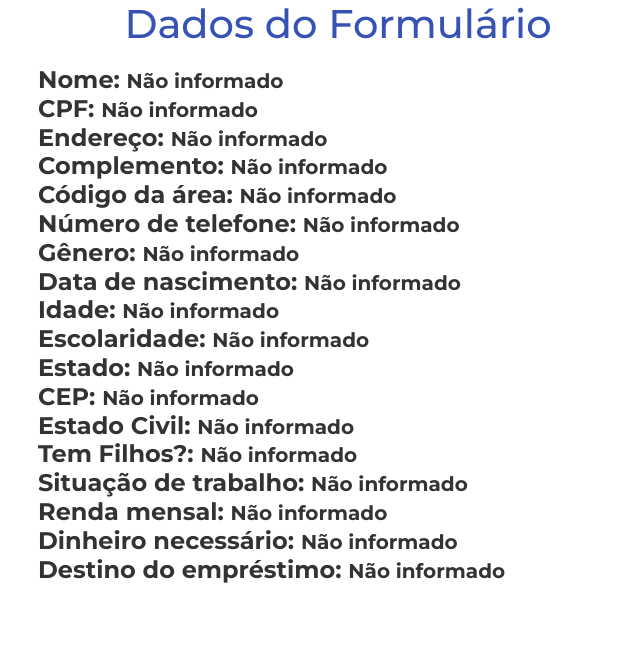
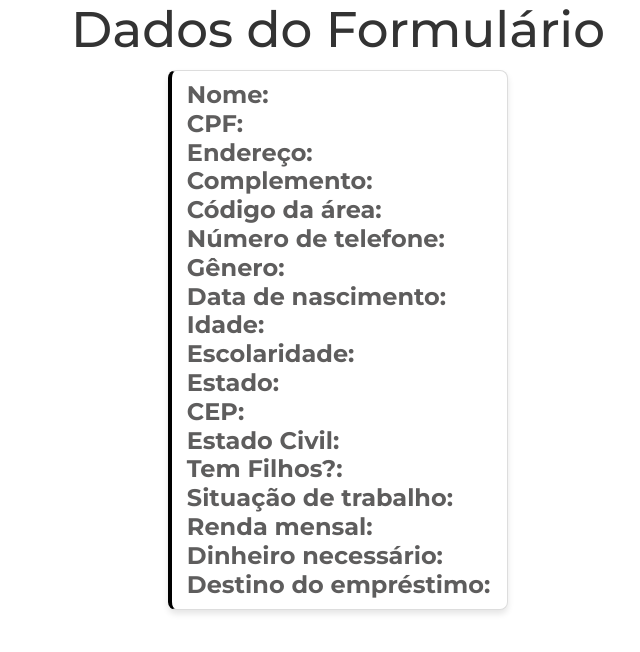
Before and after one commit to marco-oliveira7/form, a plain HTML site: page dados.html in a window 1280 px wide. Shown: the whole page, without its empty margins (302-942 px from the left). Drawn offline with Linux system fonts and the light colour scheme.

Commit message:
Melhorias gerais

```diff
--- a/css/style.css
+++ b/css/style.css
@@ -16,7 +16,11 @@ body {
 }
 
 .titulo-form {
-    color: #3652b5;
+
+    font-size: 50px;
+    text-align: center;
+    color: #333;
+    margin-bottom: 10px;
 }
 
 label {
@@ -118,7 +122,7 @@ span{
     position: absolute;
     top: 16.5%;
     left: 60%;
-    color: #3652b5;
+    color: #000000;
     font-size: 0.7rem;
 }
 
@@ -140,8 +144,20 @@ span{
 
 /* Estilizando o contêiner da resposta */
 .resp-form {
-    width: 600px;  /* Largura do contêiner */
-    margin-top: 10px;
+    background-color: #ffffff;
+    border: 1px solid #ddd;
+    border-radius: 8px;
+    box-shadow: 0 4px 6px rgba(0, 0, 0, 0.1);
+    padding: 10px;
+    max-width: 600px;
+    line-height: 1.6;
+    border-left: 4px solid #000000;
+    padding-left: 15px;
+    transition: transform 0.3s ease, box-shadow 0.3s ease;
+}
+.resp-form:hover{
+    transform: scale(1.02);
+    box-shadow: 0 6px 12px rgba(0, 0, 0, 0.15);
 }
 
 /* Estilizando o título (h4) e a resposta (p) para ficarem na mesma linha */
@@ -150,13 +166,14 @@ span{
 
     margin: 0;  /* Remove a margem */
     font-weight: bold;  /* Deixa o texto mais forte */
-    color: #333;  /* Cor do texto */
+    color: #5e5d5d;  /* Cor do texto */
 }
 
 .resp-form p {
     display: inline-block;  /* Faz com que o p fique na mesma linha */
     margin: 0;  /* Remove a margem */
     font-size: 20px;  /* Tamanho da fonte */
+    color:#333
 
 
 }
--- a/dados.html
+++ b/dados.html
@@ -37,9 +37,9 @@
     <h4>Destino do empréstimo: <p id="destinoEmprestimo"></p></h4>
     </div>
 
+    <script src="./js/main.js"></script>
+    <script src="./js/dados.js"></script>
 
-    <script src="./js/dados.js"></script>
-    <script src="./js/main.js"></script>
 
 </body>
 
--- a/js/dados.js
+++ b/js/dados.js
@@ -1,37 +1,58 @@
+
+
+
 // Captura os parâmetros da URL
-const urlParams = new URLSearchParams(window.location.search);
+// const urlParams = new URLSearchParams(window.location.search);
 
-// Mapeia os dados para seus respectivos elementos
-document.addEventListener("DOMContentLoaded", () => {
-    const campos = [
-        { id: "nome", param: "inputName" },
-        { id: "cpf", param: "inputCPF" },
-        { id: "endereco", param: "inputAddress" },
-        { id: "complemento", param: "inputComp" },
-        { id: "codigoArea", param: "inputCod" },
-        { id: "telefone", param: "inputTel" },
-        { id: "genero", param: "inputGen" },
-        { id: "dataNascimento", param: "inputBirth" },
-        { id: "idade", param: "outputIdade" },
-        { id: "escolaridade", param: "inputSchool" },
-        { id: "estado", param: "inputState" },
-        { id: "cep", param: "inputCEP" },
-        { id: "estadoCivil", param: "inputStatus" },
-        { id: "filhos", param: "inputChild" },
-        { id: "trabalho", param: "inputWork" },
-        { id: "rendaMensal", param: "inputGains" },
-        { id: "dinheiroNecessario", param: "inputMoney" },
-        { id: "destinoEmprestimo", param: "inputDestiny" },
-    ];
+// // Mapeia os dados para seus respectivos elementos
+// document.addEventListener("DOMContentLoaded", () => {
+//     const campos = [
+//         { id: "nome", param: "inputName" },
+//         { id: "cpf", param: "inputCPF" },
+//         { id: "endereco", param: "inputAddress" },
+//         { id: "complemento", param: "inputComp" },
+//         { id: "codigoArea", param: "inputCod" },
+//         { id: "telefone", param: "inputTel" },
+//         { id: "genero", param: "inputGen" },
+//         { id: "dataNascimento", param: "inputBirth" },
+//         { id: "idade", param: "idade" },
+//         { id: "escolaridade", param: "inputSchool" },
+//         { id: "estado", param: "inputState" },
+//         { id: "cep", param: "inputCEP" },
+//         { id: "estadoCivil", param: "inputStatus" },
+//         { id: "filhos", param: "inputChild" },
+//         { id: "trabalho", param: "inputWork" },
+//         { id: "rendaMensal", param: "inputGains" },
+//         { id: "dinheiroNecessario", param: "inputMoney" },
+//         { id: "destinoEmprestimo", param: "inputDestiny" },
+//     ];
 
-    campos.forEach(campo => {
-        const elemento = document.querySelector(`#${campo.id}`);
-        if (elemento && urlParams.has(campo.param)) {
-            // Preenche o campo com o valor da URL
-            elemento.textContent = urlParams.get(campo.param) || 'Não informado';
-        } else if (elemento) {
-            // Caso o parâmetro não exista na URL, coloca 'Não informado'
-            elemento.textContent = 'Não informado';
+//     campos.forEach(campo => {
+//         const elemento = document.querySelector(`#${campo.id}`);
+//         if (elemento && urlParams.has(campo.param)) {
+//             // Preenche o campo com o valor da URL
+//             elemento.textContent = urlParams.get(campo.param) || 'Não informado';
+//         } else if (elemento) {
+//             // Caso o parâmetro não exista na URL, coloca 'Não informado'
+//             elemento.textContent = 'Não informado';
+//         }
+//     });
+// });
+
+
+
+
+const parametrosDaURL = window.location.href.split('?')[1].split('&');
+
+if (parametrosDaURL) {
+    parametrosDaURL.forEach(parametro => {
+
+        const [chave, valor] = parametro.split('=');
+
+        const elemento = document.getElementById(chave);
+
+        if (elemento) {
+            elemento.innerText = valor;
         }
     });
-});
+}
--- a/js/main.js
+++ b/js/main.js
@@ -74,16 +74,17 @@ function VerificaInputs(inputID, spanNum) {
 
 // Confere a data digitada pelo usuario para returna a sua idade
 function VerificaData() {
+
     const inputBirth = document.getElementById('inputBirth')
     const outputIdade = document.getElementById('outputIdade')
     let datasUsuario = inputBirth.value.split('-')
 
-    datasUsuario[0]
-    datasUsuario[1]
-    datasUsuario[2]
+    datasUsuario[0] // dia
+    datasUsuario[1] // mes
+    datasUsuario[2] // ano
 
     const date = new Date();
-    let mesAtual = date.getMonth();
+    let mesAtual = date.getMonth(); // returna o mes atual de acordo com a data local
 
     // verifica se o mes de aniversario ja ocorreu
     if (datasUsuario[1] > mesAtual + 1) {
@@ -108,4 +109,6 @@ function VerificaData() {
             avisoData.style.display = "none"
         },2000)
     }
+
+    document.getElementById('hiddenIdade').value = outputIdade.value;
 }
```
Also changed, not shown: index.html (+3 -0 lines).
